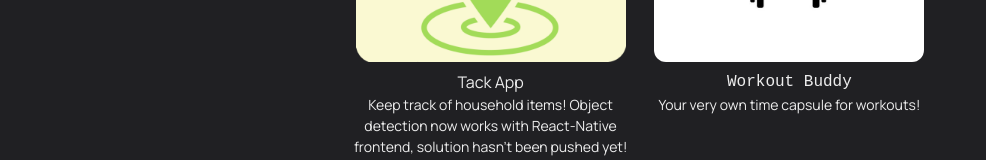
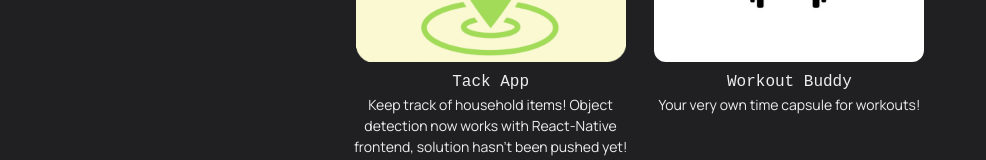
Before and after one commit to joutad/web-portfolio-0, a Next.js app: page /works in a window 1280 px wide. Shown: the part 1303-1463 px from the top of the page, without its empty margins (0-986 px from the left). Built offline with nearby package versions, Linux system fonts and the light colour scheme.

Commit message:
Fixed font for header of item in Works

```diff
--- a/pages/works.js
+++ b/pages/works.js
@@ -132,7 +132,7 @@
                   height={'150'}
                 />
             </Center>
-            <Text mt={2} style={{textAlign: 'center'}} fontFamily={'Manrope'}>Tack App</Text>
+            <Text mt={2} style={{textAlign: 'center'}} fontFamily={'monospace'} fontSize={'1rem'}>Tack App</Text>
             <Text fontSize={14} style={{textAlign: 'center'}} fontFamily={'Manrope'}>
               Keep track of household items! Object detection now works with React-Native frontend, solution hasn&apos;t been pushed yet!
             </Text>
```
